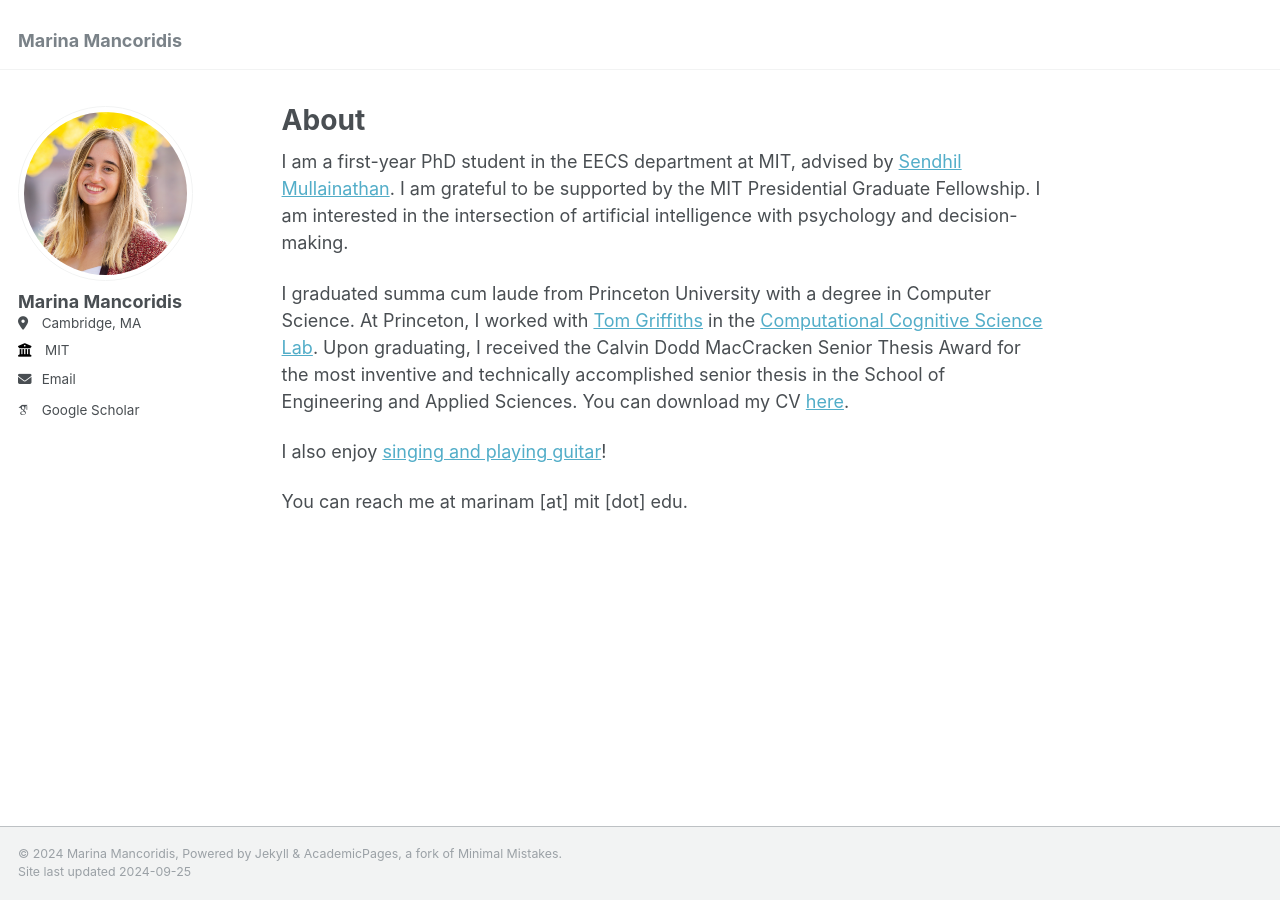
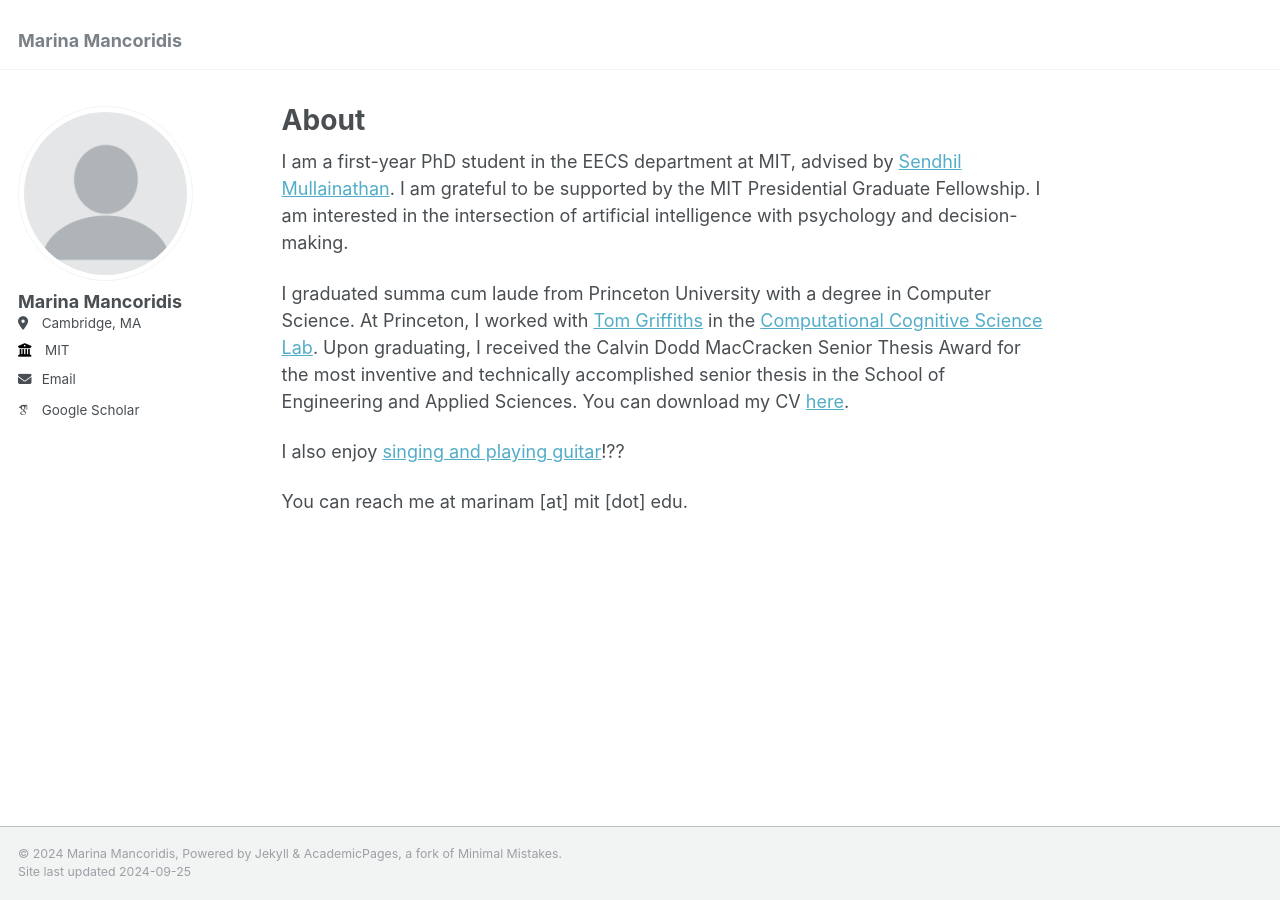
Before and after one commit to MarinaMancoridis/marinamancoridis.github.io, a Jekyll site: the page built from _pages/about.md, in a window 1280 px wide. Built offline with Jekyll 4.4.1, drawn with Linux system fonts in a browser that asks for light colours; some web fonts are replaced.

Commit message:
does it chnage to old pic?

```diff
--- a/_config.yml
+++ b/_config.yml
@@ -21,7 +21,7 @@ repository               : "academicpages/academicpages.github.io"
 #               Additional customization can be done by editing /_includes/author-profile.html
 author:
   # Biographic information
-  avatar           : "marina_mancoridis_zoomed_headshot_square.png"
+  avatar           : "profile.png"
   name             : "Marina Mancoridis"
   pronouns         : #"she/her"
   # bio              : "Short biography for the left-hand sidebar"
--- a/_pages/about.md
+++ b/_pages/about.md
@@ -10,6 +10,6 @@ I am a first-year PhD student in the EECS department at MIT, advised by [Sendhil
 
 I graduated summa cum laude from Princeton University with a degree in Computer Science. At Princeton, I worked with [Tom Griffiths](https://cocosci.princeton.edu/tom/tom.php) in the [Computational Cognitive Science Lab](https://cocosci.princeton.edu/). Upon graduating, I received the Calvin Dodd MacCracken Senior Thesis Award for the most inventive and technically accomplished senior thesis in the School of Engineering and Applied Sciences. You can download my CV [here](/files/Marina_Mancoridis_CV_Sept_2024.pdf).
 
-I also enjoy [singing and playing guitar](https://open.spotify.com/artist/1JgL4xpqLXXMX4rG1E2wnD?si=_VUlDYu6SXGjbfifFEeiMQ)!
+I also enjoy [singing and playing guitar](https://open.spotify.com/artist/1JgL4xpqLXXMX4rG1E2wnD?si=_VUlDYu6SXGjbfifFEeiMQ)!??
 
 You can reach me at marinam [at] mit [dot] edu.
```
